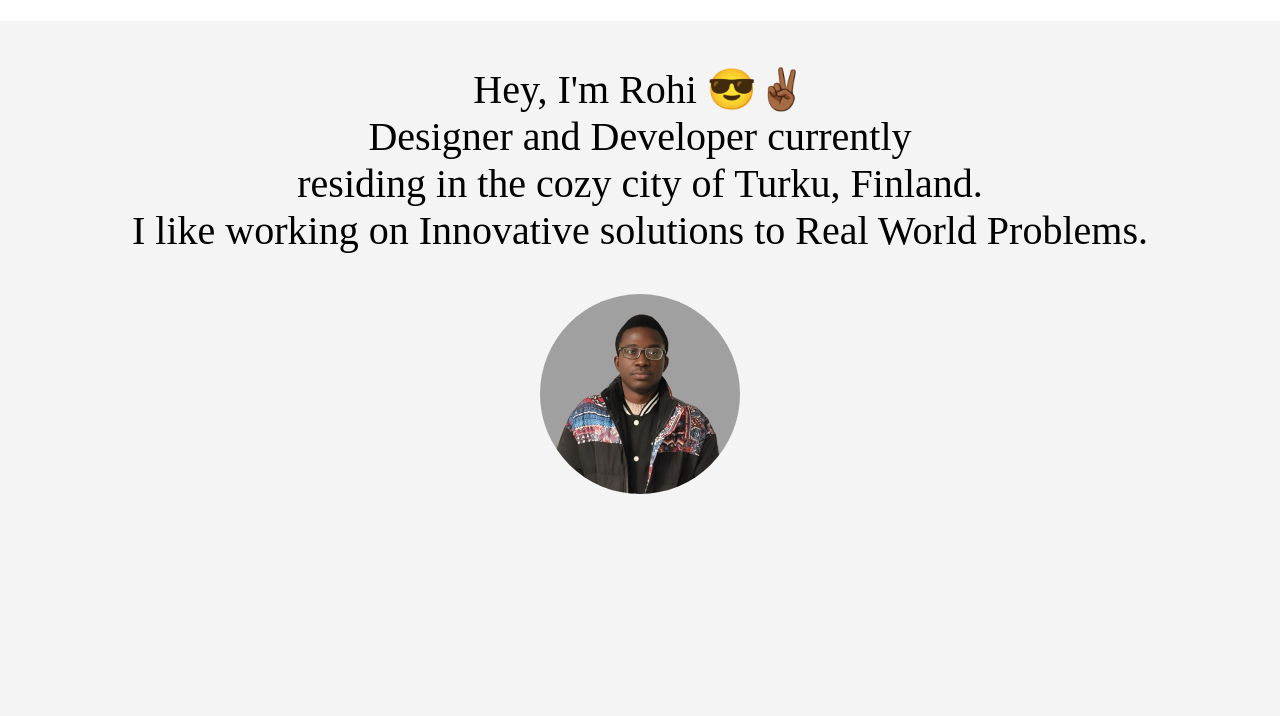
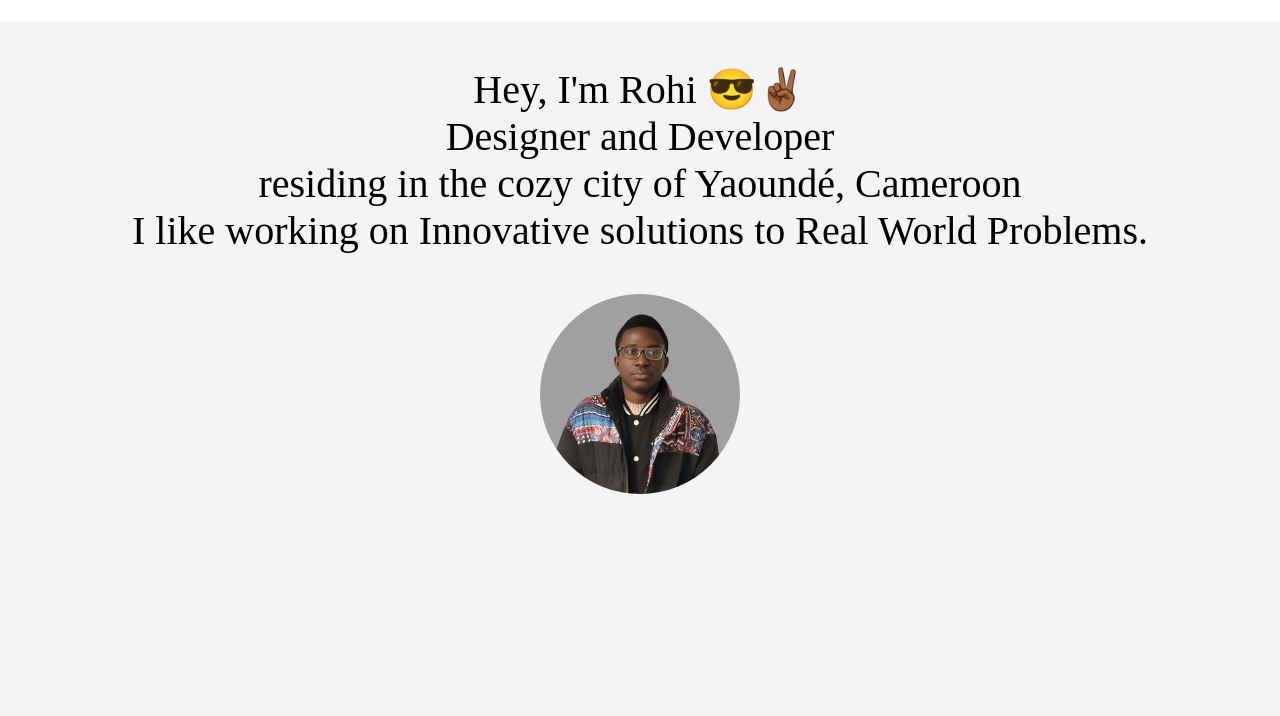
Before and after one commit to Sone-Rohi/Design-Portfolio, a plain HTML site: page about.html in a window 1280 px wide. Shown: the part 84-800 px from the top of the page. Drawn offline with nearby package versions, Linux system fonts and the light colour scheme.

Commit message:
Update about.html

```diff
--- a/about.html
+++ b/about.html
@@ -41,8 +41,8 @@
         <div class="about-me">
             <div class="intro">
                 <p class="intro-text">
-                    Hey, I'm Rohi 😎✌🏾 <br>Designer and Developer currently <br>
-                    residing in the cozy city of Turku, Finland.<br>
+                    Hey, I'm Rohi 😎✌🏾 <br>Designer and Developer<br>
+                    residing in the cozy city of Yaoundé, Cameroon<br>
                     I like working on Innovative solutions to Real World Problems.
                 </p>
             </div>
```
